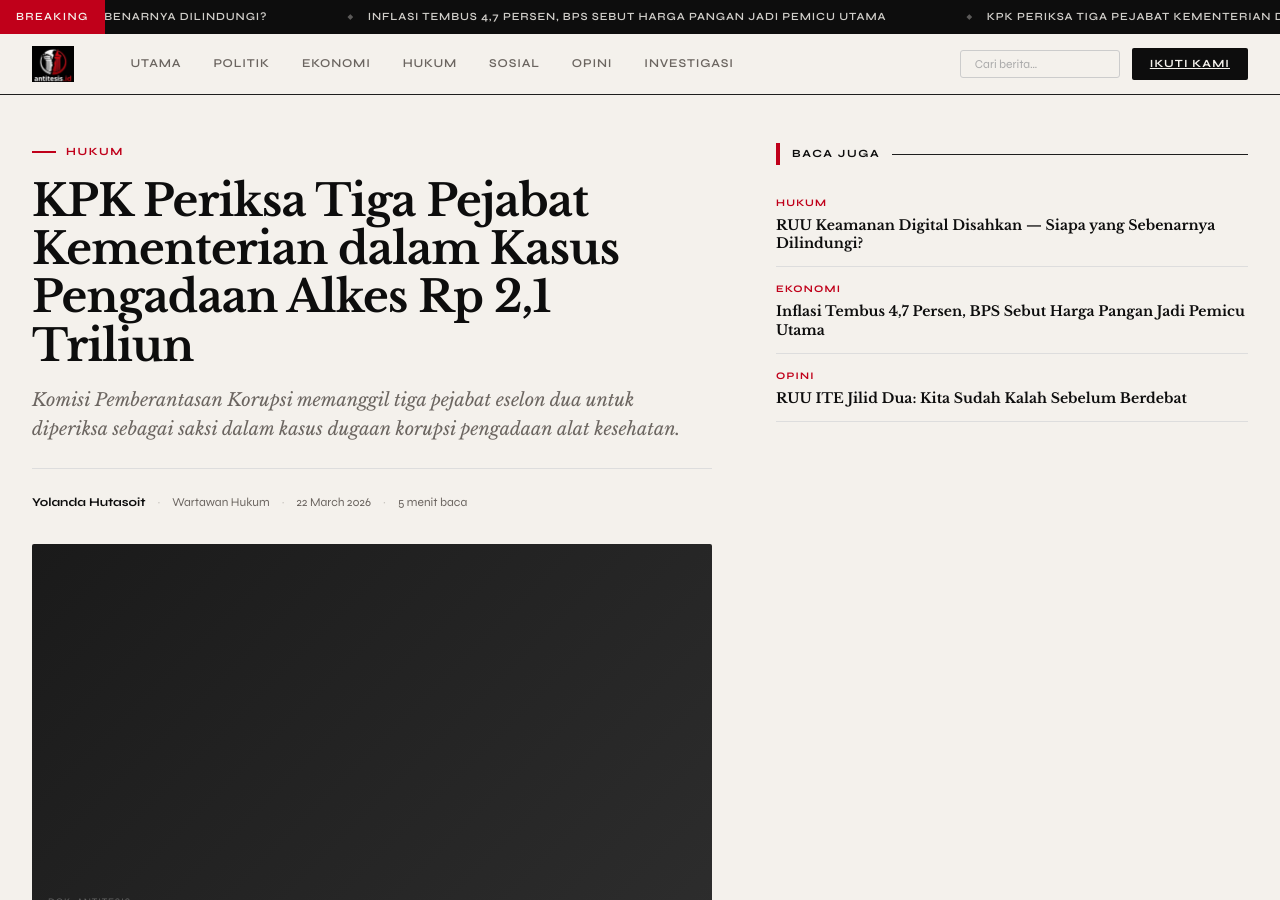
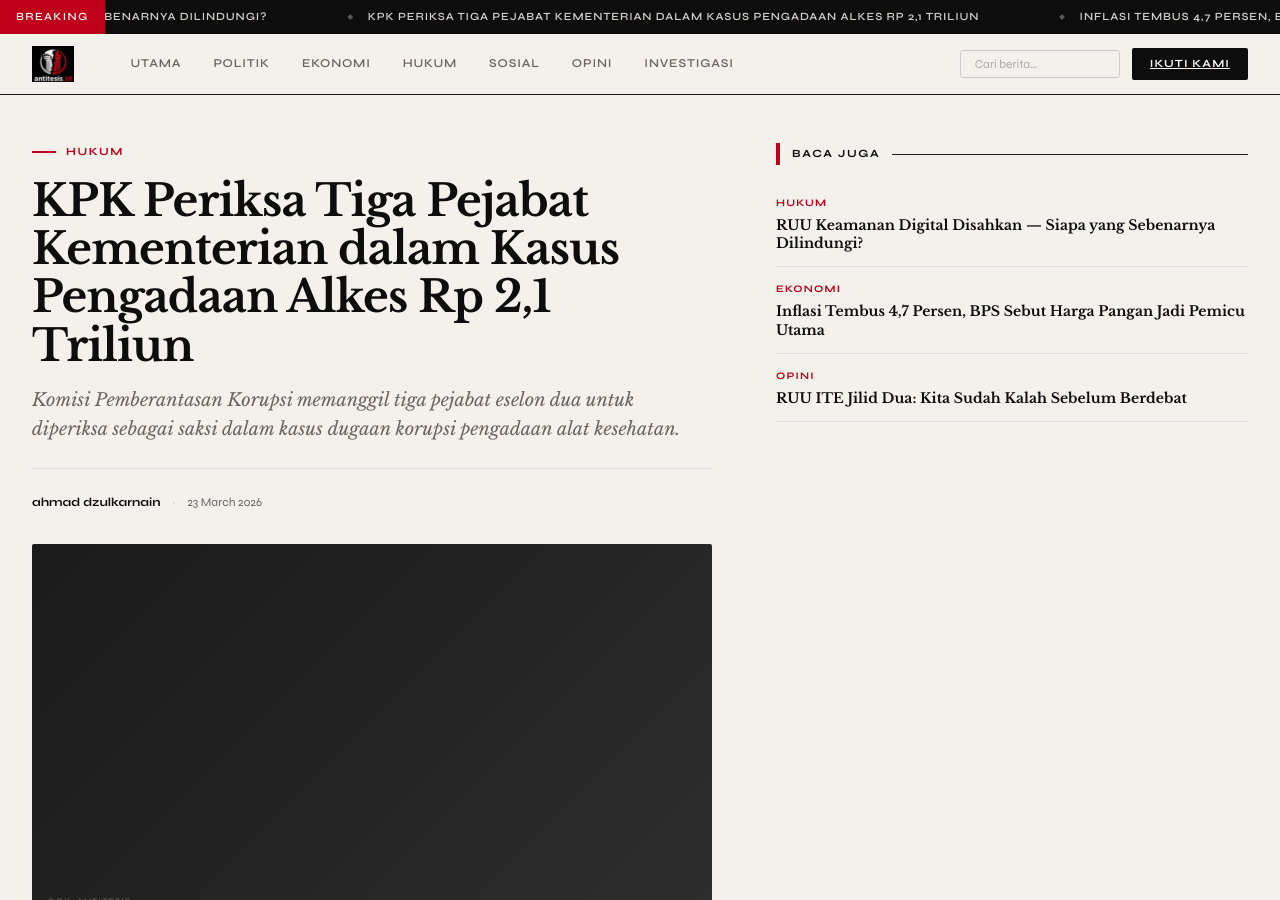
Before and after one commit to ahmaddzulkarnainyoo-dev/antitesis, a Jekyll site: the page built from _posts/2026-03-22-kpk-periksa-pejabat-alkes.md, in a window 1280 px wide and 900 px high. Built offline with Jekyll 4.4.1, drawn with Linux system fonts in a browser that asks for light colours.

Commit message:
Update _posts/2026-03-22-kpk-periksa-pejabat-alkes.md (via Pages CMS)

```diff
--- a/_posts/2026-03-22-kpk-periksa-pejabat-alkes.md
+++ b/_posts/2026-03-22-kpk-periksa-pejabat-alkes.md
@@ -1,14 +1,11 @@
 ---
-layout: post
-title: "KPK Periksa Tiga Pejabat Kementerian dalam Kasus Pengadaan Alkes Rp 2,1 Triliun"
-categories: [Hukum]
-author: "Yolanda Hutasoit"
-author_role: "Wartawan Hukum"
-date: 2026-03-22 14:00:00 +0700
-excerpt: "Komisi Pemberantasan Korupsi memanggil tiga pejabat eselon dua untuk diperiksa sebagai saksi dalam kasus dugaan korupsi pengadaan alat kesehatan."
-read_time: 5
+title: KPK Periksa Tiga Pejabat Kementerian dalam Kasus Pengadaan Alkes Rp 2,1 Triliun
+categories: Hukum
+author: ahmad dzulkarnain
+date: 2026-03-23
+excerpt: Komisi Pemberantasan Korupsi memanggil tiga pejabat eselon dua untuk
+  diperiksa sebagai saksi dalam kasus dugaan korupsi pengadaan alat kesehatan.
 ---
-
 Komisi Pemberantasan Korupsi memanggil tiga pejabat eselon dua Kementerian Kesehatan untuk diperiksa sebagai saksi dalam kasus dugaan korupsi pengadaan alat kesehatan senilai Rp 2,1 triliun.
 
 ## Kronologi Kasus
```
